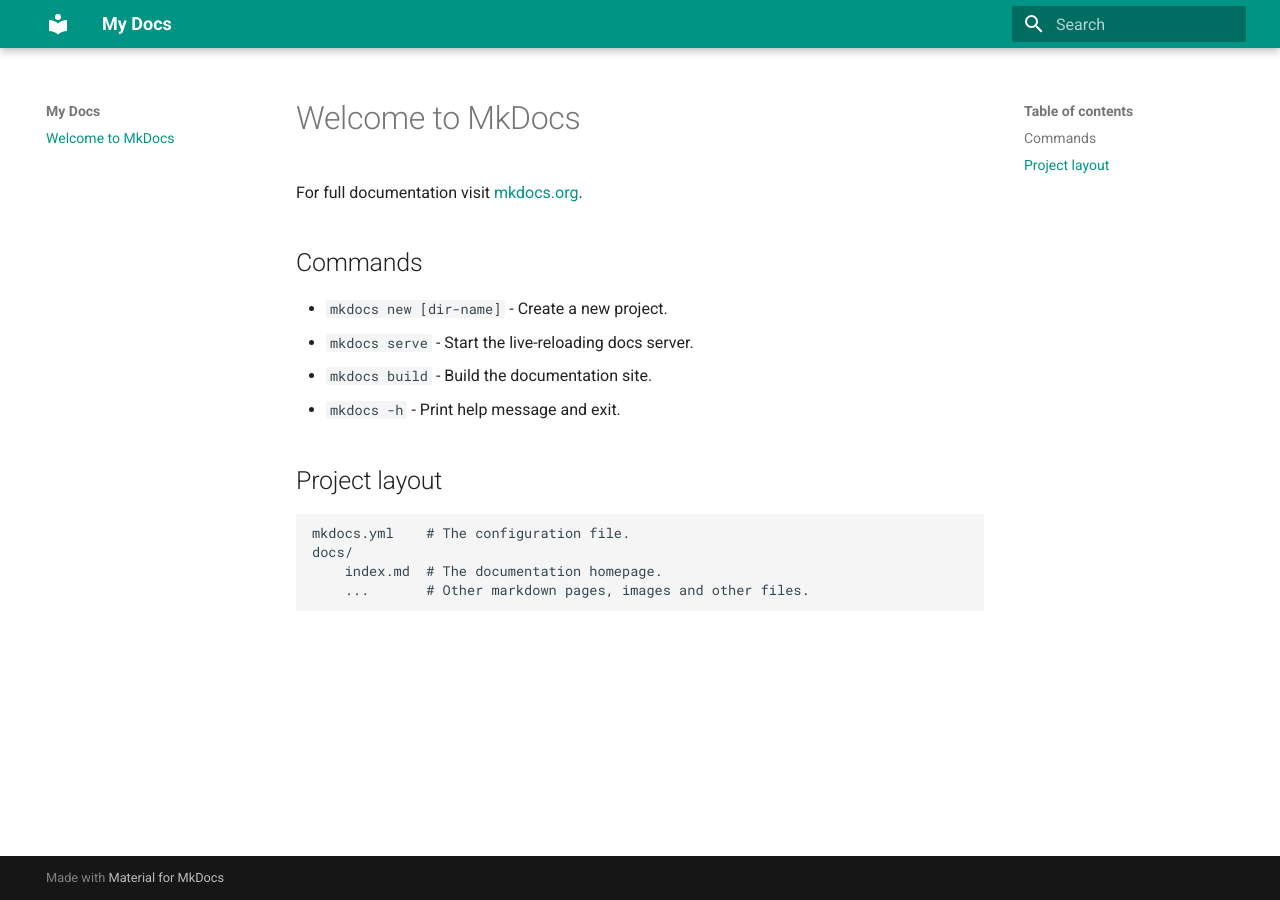
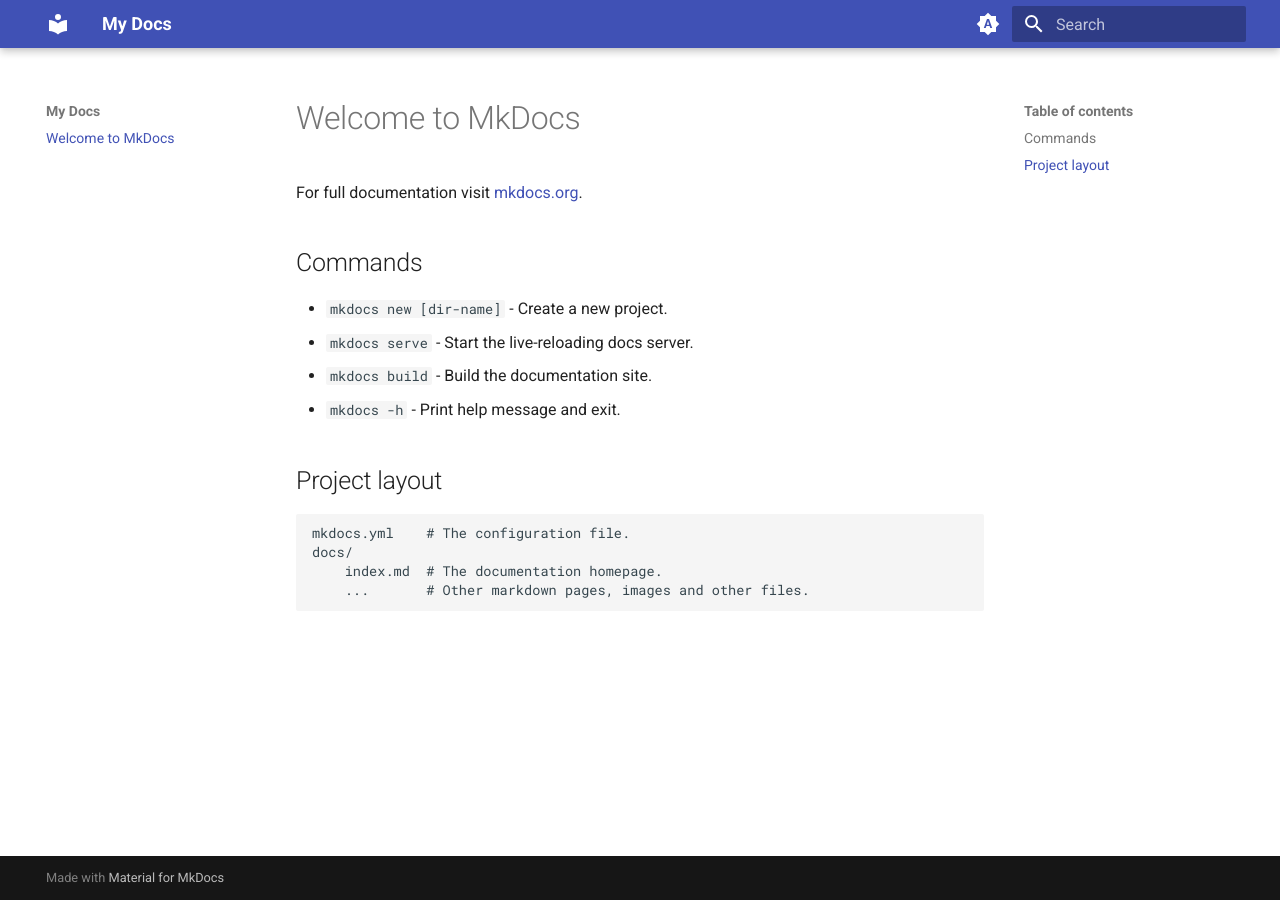
Before and after one commit to lahvdesign/laterceraeslavencida, an MkDocs documentation site: the page built from docs/index.md, in a window 1280 px wide. Built offline with MkDocs 1.6.1 and Material for MkDocs 9.7.7, drawn with Linux system fonts in a browser that asks for light colours.

Commit message:
edicion de mkdocs.yml especificamente la seccion de palette:

```diff
--- a/mkdocs.yml
+++ b/mkdocs.yml
@@ -12,15 +12,23 @@ theme:
     -content.code.copy
   language: en
   palette:
-    - scheme: default
-      toogle:
-        icon: material/toggle-switch-off-outline
-        name: switch to dark mode
-      primary: teal
-      accent: purple
-    - scheme: slate
-      toogle:
-        icon: material/toggle-switch
-        name: switch to light mode
-      primary: teal
-      accent: lime
+
+      # Palette toggle for automatic mode
+      - media: "(prefers-color-scheme)"
+        toggle:
+          icon: material/brightness-auto
+          name: Switch to light mode
+
+      # Palette toggle for light mode
+      - media: "(prefers-color-scheme: light)"
+        scheme: default
+        toggle:
+          icon: material/brightness-7
+          name: Switch to dark mode
+
+      # Palette toggle for dark mode
+      - media: "(prefers-color-scheme: dark)"
+        scheme: slate
+        toggle:
+          icon: material/brightness-4
+          name: Switch to system preference
```
